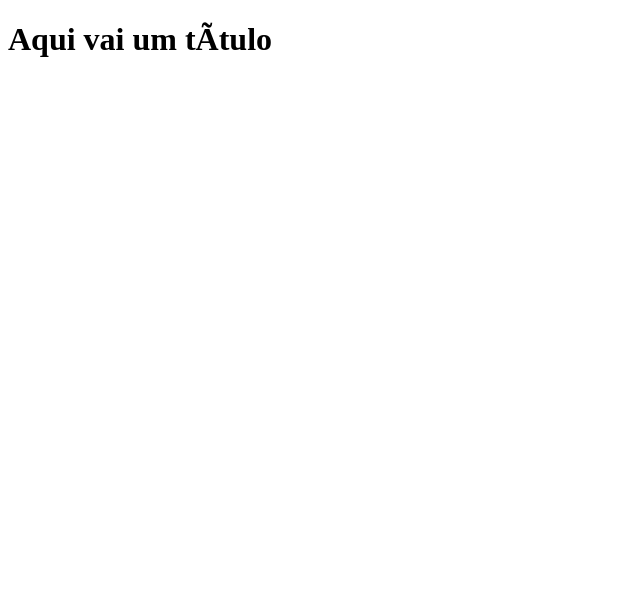
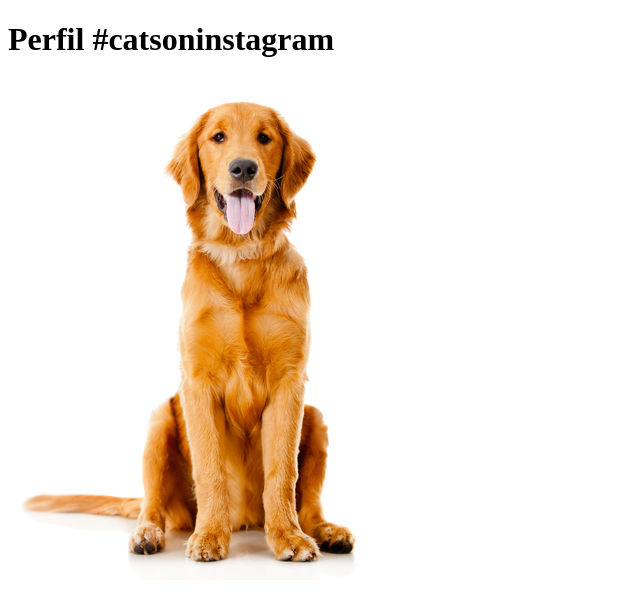
Before and after one commit to Sthephannie/ativ-pr-tica-10, a plain HTML site: page index.html in a window 1280 px wide. Shown: the whole page, without its empty margins (0-640 px from the left). Drawn offline with Linux system fonts and the light colour scheme.

Commit message:
criação do projeto

```diff
--- a/index.html
+++ b/index.html
@@ -4,7 +4,7 @@
 
 <head>
 
-<title>Título da página</title>
+<title>Fanpage de Gatinhos</title>
 
 <meta charset=“utf-8”>
 
@@ -12,7 +12,9 @@
 
 <body>
 
-<h1>Aqui vai um título</h1>
+<h1>Perfil #catsoninstagram</h1>
+
+<img src="images/cao.jpg" alt="">
 
 </body>
 
```
Also changed, not shown: images/0441.avif (added), images/cao.jpg (added), images/dog.jpg (added).
